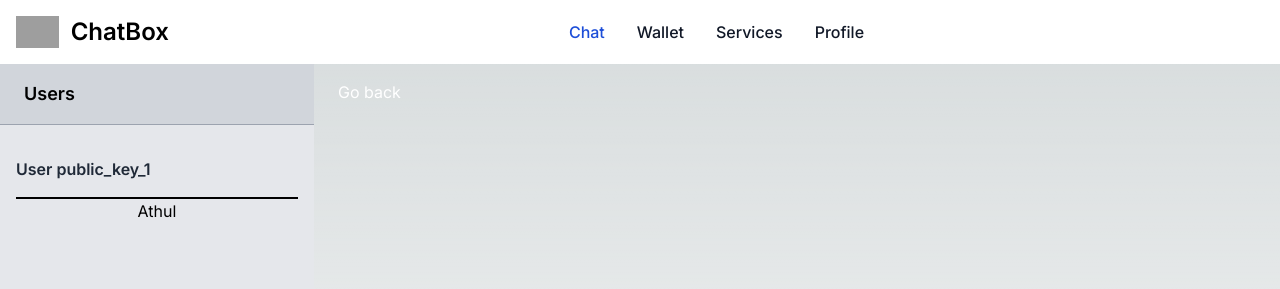
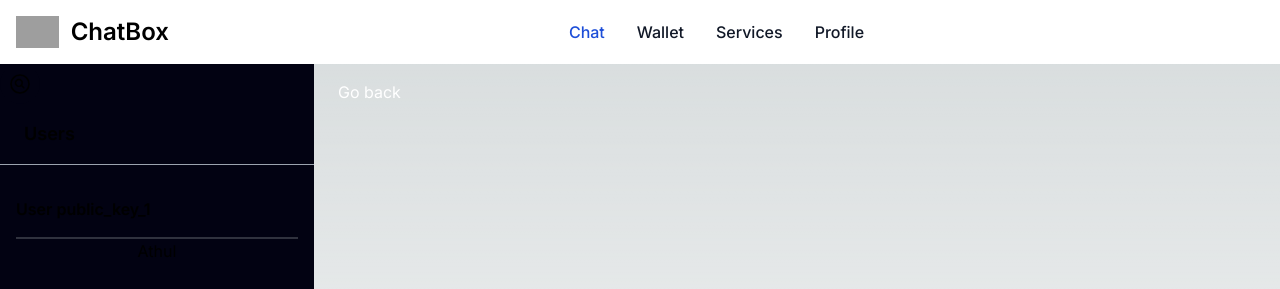
Before and after one commit to EnSocMedia/chat-frontend, a Next.js app: page /chat/public_key_1 in a window 1280 px wide. Shown: the top 289 px of the page. Built offline with nearby package versions, Linux system fonts and the light colour scheme; no server answers; grey boxes are pictures that could not be loaded.

Commit message:
Updated search feature

```diff
--- a/src/app/chat/layout.tsx
+++ b/src/app/chat/layout.tsx
@@ -16,6 +16,18 @@ export default function Layout({
   const router = useRouter();
   const dispatch = useAppDispatch();
   const chats = useAppSelector((state) => state.websocket.chats);
+  const [isVisible, setIsVisible] = useState(false);
+  const [textToSearch, setTextToSearch] = useState("");
+
+  const toggleVisibility = () => {
+    console.log(isVisible);
+    setIsVisible(!isVisible);
+  };
+
+  const searchbutton= () => {
+    setIsVisible(!isVisible);
+    router.push(`/chat/${textToSearch}`);
+  }
   useEffect(() => {
     dispatch(websocketConnect());
     dispatch(getMessagesOnBootstrap());
@@ -35,8 +47,24 @@ export default function Layout({
     <>
       <Navbar />
       <div className="grid grid-cols-4 gap-2 h-[91vh] ">
-        <div className="bg-gray-200 col-span-1 pb-20">
-          <div className="bg-gray-300 py-4 px-6 border-b border-gray-400">
+        <div className="bg-[#020212] col-span-1 pb-20">
+        <button onClick={toggleVisibility} className="p-2 rounded-full bg-[#020212] hover:bg-gray-300 focus:outline-none">
+        <svg xmlns="http://www.w3.org/2000/svg" fill="none" viewBox="0 0 24 24" stroke-width="1.5" stroke="currentColor" className="w-6 h-6">
+  <path stroke-linecap="round" stroke-linejoin="round" d="m15.75 15.75-2.489-2.489m0 0a3.375 3.375 0 1 0-4.773-4.773 3.375 3.375 0 0 0 4.774 4.774ZM21 12a9 9 0 1 1-18 0 9 9 0 0 1 18 0Z" />
+</svg>
+
+        </button>
+        {isVisible && (
+        <div className="">
+        <div className="flex items-center space-x-4 px-4 py-4">
+          <input onChange={(e) => {
+                setTextToSearch(e.target.value);
+              }} type='text' className="h-10 w-50 p-2 border rounded-md focus:outline-none focus:ring focus:border-blue-300 text-black" placeholder="Type here..."/>
+          <button onClick={searchbutton} className="px-4 py-2 bg-blue-500 text-white rounded-md hover:bg-blue-600 focus:outline-none">Button</button>
+        </div>
+      </div>
+      )}
+          <div className="bg-[#020212] py-4 px-6 border-b border-gray-400">
             <h2 className="text-lg font-semibold">Users </h2>
           </div>
           <div className="p-4">
@@ -44,7 +72,7 @@ export default function Layout({
               {Object.entries(chats).map(([publicKey, chat]) => {
                 return (
                   <div key={publicKey}>
-                    <div className="rounded-none border-b-2 border-black p-y-2">
+                    <div className="rounded-none border-b-2 border-[#30323E] p-y-2">
                       <li
                         className="py-4"
                         onClick={() => {
@@ -53,10 +81,10 @@ export default function Layout({
                       >
                         <div className="flex items-center user-item cursor-pointer">
                           <div>
-                            <h3 className="text-gray-800 font-semibold">
+                            <h3 className="text-white-800 font-semibold">
                               User {publicKey}
                             </h3>
-                            <p className="text-gray-600 text-sm">
+                            <p className="text-white-600 text-sm">
                               {chat.last_message}
                             </p>
                           </div>
--- a/src/components/Sidebar.tsx
+++ b/src/components/Sidebar.tsx
@@ -58,7 +58,7 @@ export default function Sidebar({ }) {
                     <ul>
                     {Object.entries(sampleChats).map(([publicKey, chat])=>{
                             return <div key={publicKey}>
-                                <div className="rounded-none border-b-2 border-white p-y-2">
+                                <div className="rounded-none border-b-2 border-[#30323E] p-y-2">
                                 <li className="py-4">
                             <div className="flex items-center user-item cursor-pointer">
                             <a href={'/chat/' + publicKey} className="flex items-center user-item">
```
